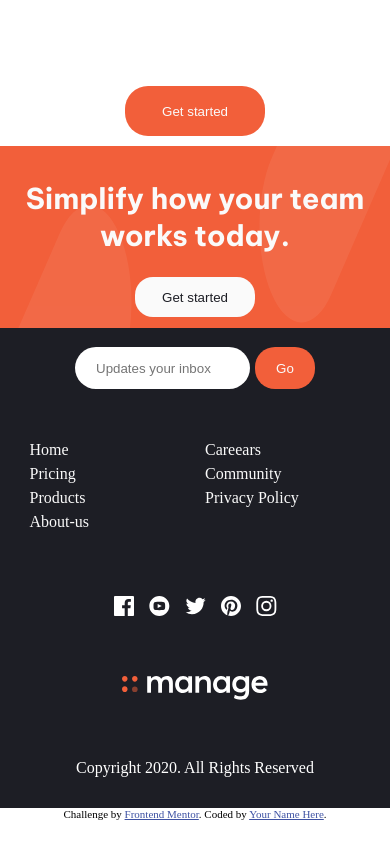
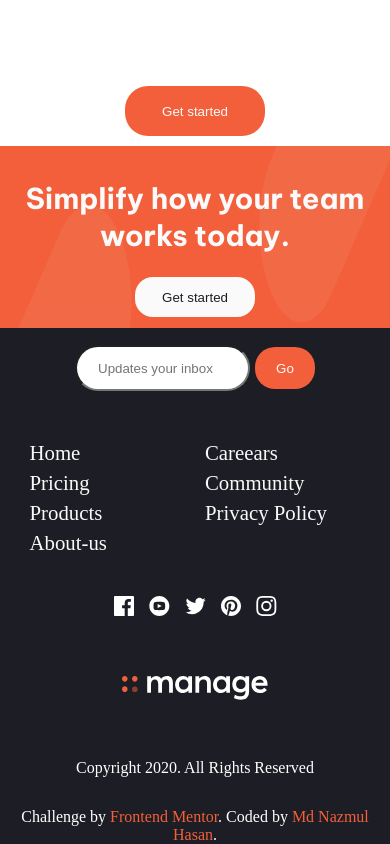
Before and after one commit to NazmulHasanShefat/manage-landing-page-master, a plain HTML site: page index.html in a window 390 px wide. Shown: the part 1727-2571 px from the top of the page. Before the commit the page ends 2547 px from the top, so only its background shows below. Drawn offline with nearby package versions, Linux system fonts and the light colour scheme.

Commit message:
some midification

```diff
--- a/index.html
+++ b/index.html
@@ -14,8 +14,8 @@
   <link rel="stylesheet" href="https://cdn.jsdelivr.net/npm/swiper@10/swiper-bundle.min.css" />
   <title>Frontend Mentor | Manage landing page</title>
   <style>
-    .attribution { font-size: 11px; text-align: center; }
-    .attribution a { color: hsl(228, 45%, 44%); }
+    .attribution { font-size: 1rem; text-align: center; height: max-content; background-color:hsl(233, 12%, 13%); color:#fff;}
+    .attribution a { color: hsl(228, 45%, 44%); text-decoration:none; color:hsl(12, 88%, 59%);}
   </style>
 </head>
 <body>
@@ -221,10 +221,17 @@
       </div>
     </div>
     <div class="footer-contact-form">
+      <form action="./action.php" name="myform" method="post" onsubmit="return myValidation()">
       <div class="input-container">
+        <div class="email-container">
         <input type="email" class="email-box" name="email" placeholder="Updates your inbox">
+        <p class="error-massage"></p>
+      </div>
+      <div class="button-container">
         <button type="submit" class="submit-btn">Go</button>
       </div>
+      </div>
+    </form>
     </div>
     <div class="footer-copyright">
       <p> Copyright 2020. All Rights Reserved</p>
@@ -235,7 +242,7 @@
 
   <div class="attribution">
     Challenge by <a href="https://www.frontendmentor.io?ref=challenge" target="_blank">Frontend Mentor</a>.
-    Coded by <a href="#">Your Name Here</a>.
+    Coded by <a href="https://www.frontendmentor.io/profile/N508Naz">Md Nazmul Hasan</a>.
   </div>
 
   <script src="https://cdn.jsdelivr.net/npm/swiper@10/swiper-bundle.min.js"></script>
--- a/script.js
+++ b/script.js
@@ -1,3 +1,4 @@
+// nav open
 let navlist = document.querySelector(".nav-list");
 let button = document.querySelector(".toggle-btn");
 let button_close = document.querySelector(".toggle-button-container2");
@@ -38,3 +39,16 @@ var swiper = new Swiper(".mySwiper", {
     },
   },
 });
+// form validation
+function myValidation(){
+  var error = document.querySelector(".error-massage");
+  var email_box = document.querySelector(".email-box");
+  var isvalid = true;
+  var email = document.forms["myform"]["email"].value;
+  if(email.length < 1){
+    error.innerHTML = "input valid email";
+    email_box.style.borderColor = "red";
+    isvalid = false;
+  }
+  return isvalid;
+}
--- a/styles.css
+++ b/styles.css
@@ -152,27 +152,6 @@
     }
 
 }
-/* @media screen and (max-width:635px) {
-    .hero-background-container {
-        height: 102vh;
-        width: 55%;
-        background-image: url("./images/bg-tablet-pattern.svg");
-        background-size: 111% 99%;
-        background-repeat: no-repeat;
-        position: relative;
-        left: 171px;
-        top: 0;
-        z-index: 1;
-    }
-    /* .nav-logo {
-        height: 70px;
-        width: 39%;
-        display: flex;
-        justify-content: center;
-        align-items: center;
-    }
-}
-    */
 @media screen and (max-width:438px) {
     .nav-logo {
         height: 70px;
@@ -750,7 +729,6 @@
     height: 42px;
     width:175px;
     border-radius:27px;
-    border: none;
     outline:none;
     padding:21px;
 }
@@ -773,6 +751,7 @@
     justify-content:center;
     align-items:center;
 }
+
 /* responsib on footer section */
 @media screen and (max-width:775px) {
     .footer-main-container{
@@ -803,4 +782,11 @@
         grid-column: 1/3;
         grid-row: 9/10;
     }
+    .footer-nav-link a{
+        font-size:1.3rem;
+    }
 }
+.error-massage{
+    position: absolute;
+    color:red;
+}
```
